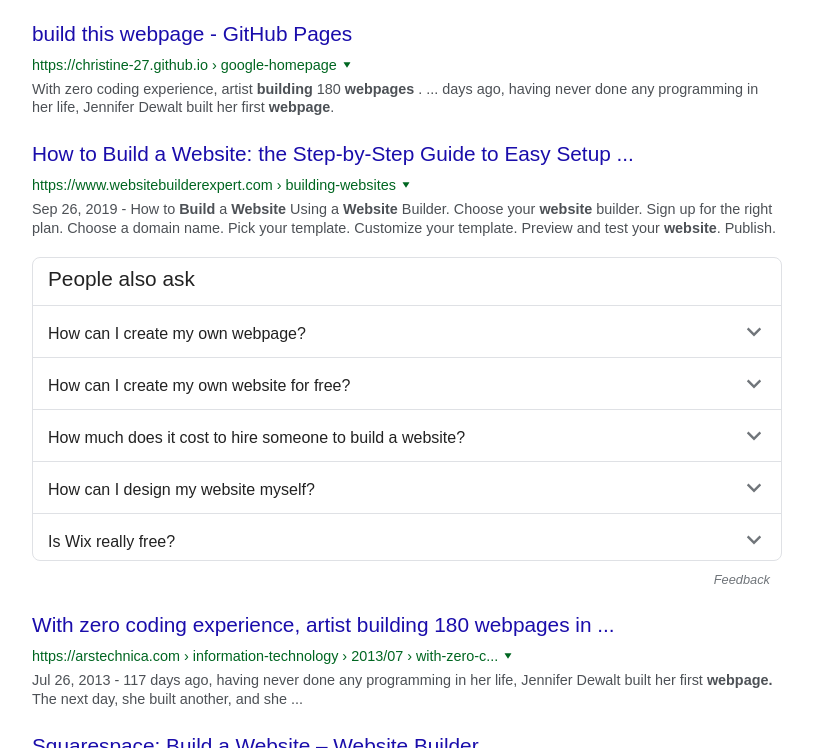
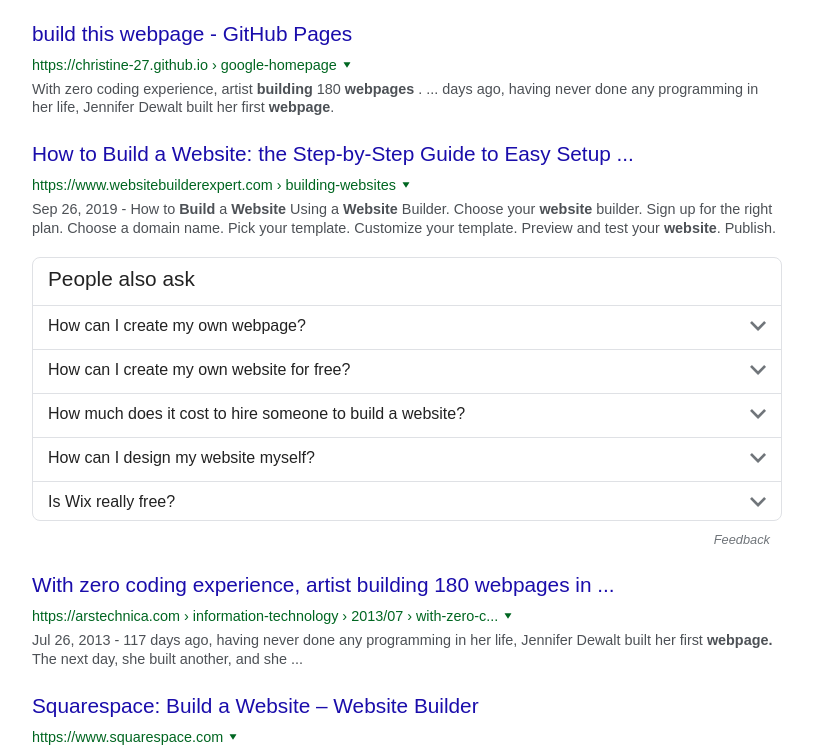
Before and after one commit to Ramzi-Alqrainy/google-searchpage, a plain HTML site: page index.html in a window 1280 px wide. Shown: the part 483-1231 px from the top of the page, without its empty margins (118-931 px from the left). Drawn offline with Linux system fonts and the light colour scheme.

Commit message:
Replace svg with img in questions section

```diff
--- a/index.html
+++ b/index.html
@@ -210,27 +210,27 @@
 
 			<div class="questions-section__question">
 				<p class="questions-section__query">How can I create my own webpage?</p>
-				<svg xmlns="http://www.w3.org/2000/svg" width="24" height="24"><path d="M0 7.33L2.829 4.5l9.175 9.339L21.171 4.5 24 7.33 12.004 19.5z"/></svg>
+				<img src="images/down-arrow.png" alt="Expand to see deails" width="16" height="16">
 			</div>
 
 			<div class="questions-section__question">
 				<p class="questions-section__query">How can I create my own website for free?</p>
-				<svg xmlns="http://www.w3.org/2000/svg" width="24" height="24"><path d="M0 7.33L2.829 4.5l9.175 9.339L21.171 4.5 24 7.33 12.004 19.5z"/></svg>
+				<img src="images/down-arrow.png" alt="Expand to see deails" width="16" height="16">
 			</div>
 
 			<div class="questions-section__question">
 				<p class="questions-section__query">How much does it cost to hire someone to build a website?</p>
-				<svg xmlns="http://www.w3.org/2000/svg" width="24" height="24"><path d="M0 7.33L2.829 4.5l9.175 9.339L21.171 4.5 24 7.33 12.004 19.5z"/></svg>
+				<img src="images/down-arrow.png" alt="Expand to see deails" width="16" height="16">
 			</div>
 
 			<div class="questions-section__question">
 				<p class="questions-section__query">How can I design my website myself?</p>
-				<svg xmlns="http://www.w3.org/2000/svg" width="24" height="24"><path d="M0 7.33L2.829 4.5l9.175 9.339L21.171 4.5 24 7.33 12.004 19.5z"/></svg>
+				<img src="images/down-arrow.png" alt="Expand to see deails" width="16" height="16">
 			</div>
 
 			<div class="questions-section__question">
 				<p class="questions-section__query">Is Wix really free?</p>
-				<svg xmlns="http://www.w3.org/2000/svg" width="24" height="24"><path d="M0 7.33L2.829 4.5l9.175 9.339L21.171 4.5 24 7.33 12.004 19.5z"/></svg>
+				<img src="images/down-arrow.png" alt="Expand to see deails" width="16" height="16">
 			</div>
 		</section>
 		<div class="questions__feedback-container">
--- a/styles/style.css
+++ b/styles/style.css
@@ -342,13 +342,9 @@ hr {
 	cursor: pointer;
 }
 
-.questions-section__question svg {
+.questions-section__question img {
 	position: relative;
-	top: 5px;
-	fill: #70757a;
-	-webkit-transform: scale(.6);
-	    -ms-transform: scale(.6);
-	        transform: scale(.6);
+	top: 3px;
 }
 
 .questions__feedback-container {
```
Also changed, not shown: images/down-arrow.png (added).
